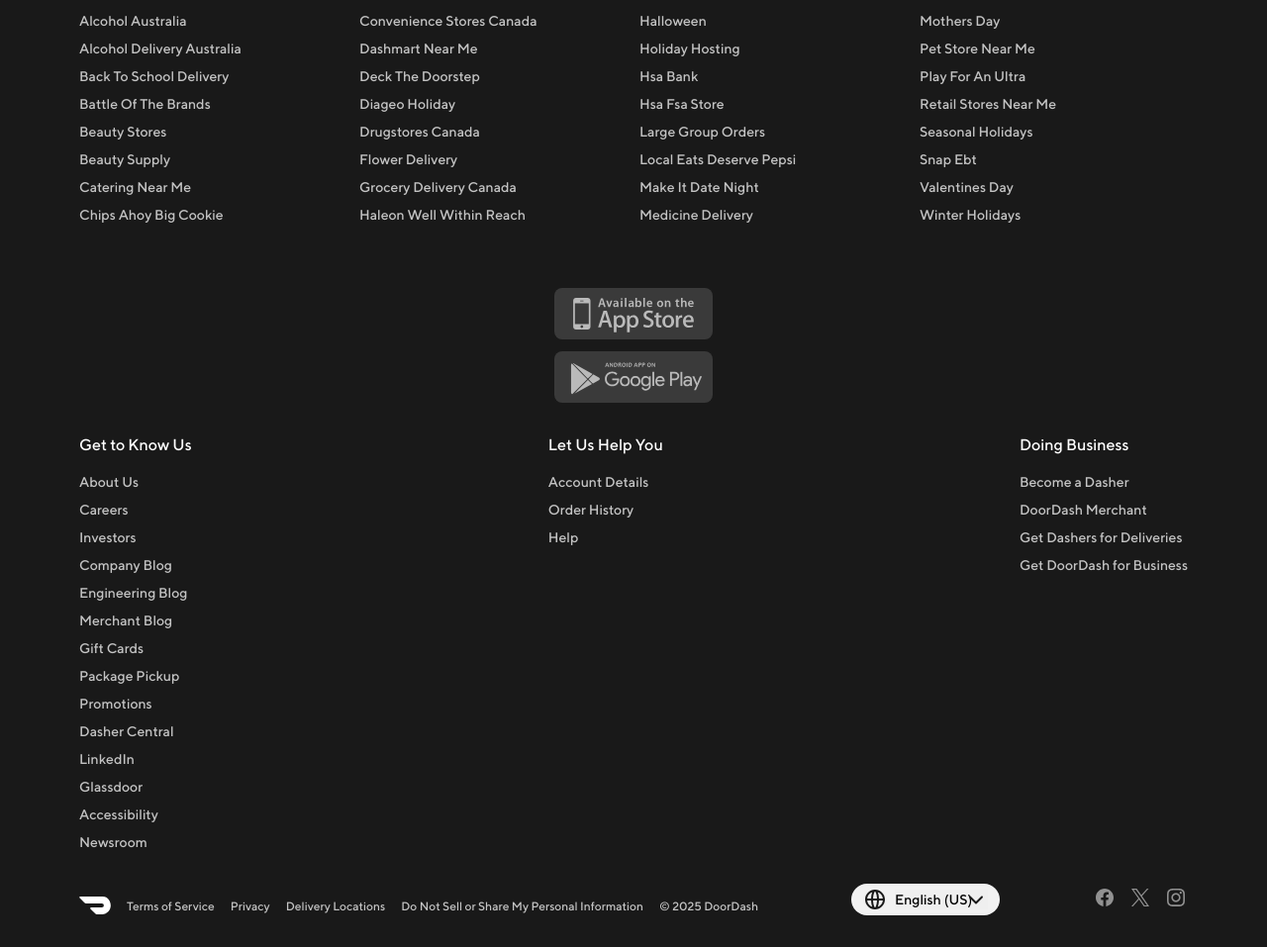
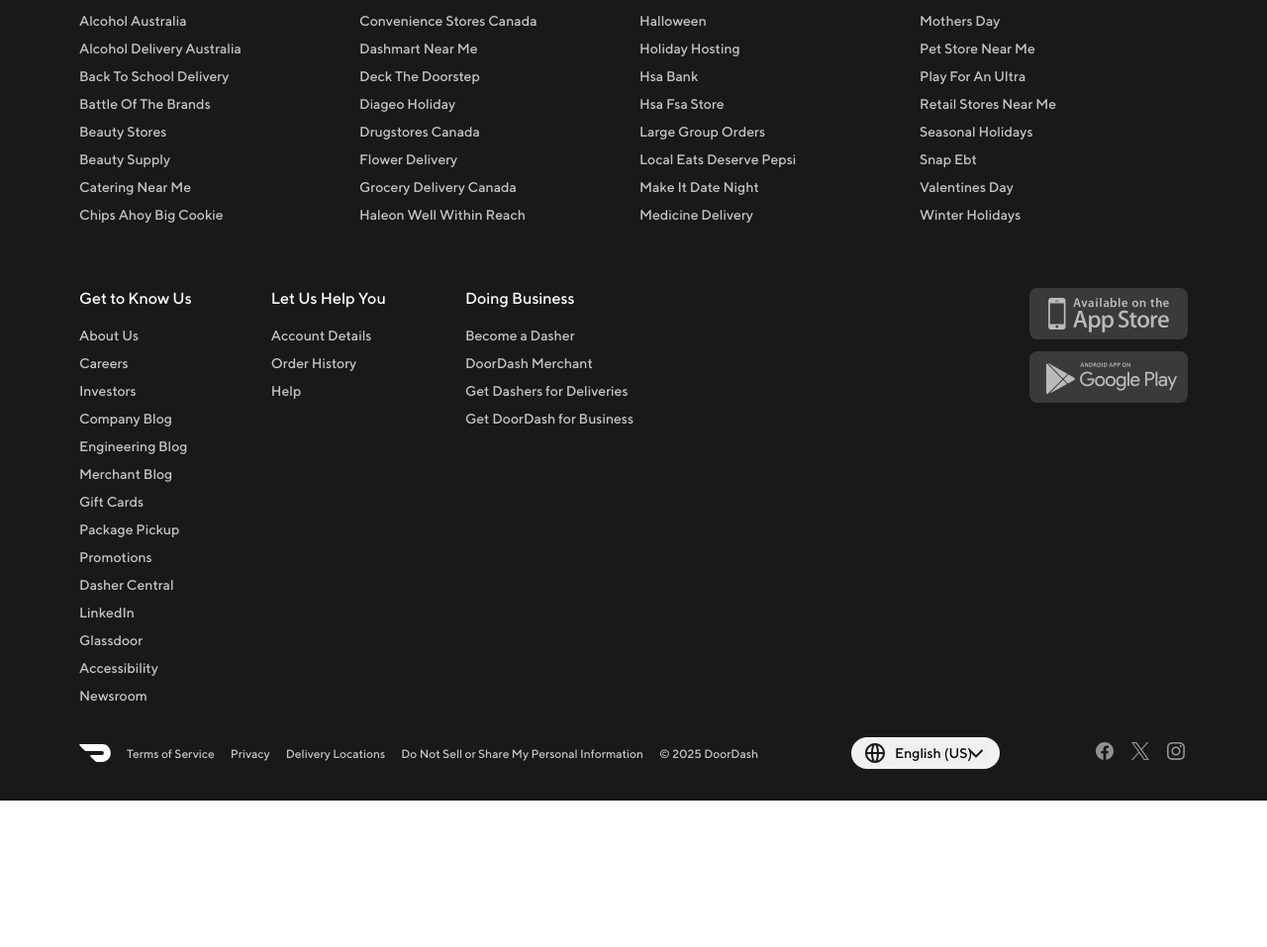
Before and after one commit to Adhinraj-M/DoorDash-clone, a plain HTML site: page index.html in a window 1280 px wide. Shown: the part 6187-7144 px from the top of the page at 99% size. After the commit the page ends 6996 px from the top, so only its background shows below. Drawn offline with Linux system fonts and the light colour scheme.

Commit message:
errors fixed

```diff
--- a/styles.css
+++ b/styles.css
@@ -1944,6 +1944,14 @@
     flex: 1 1 0%;
   }
 
+  footer .lang-select-container {
+    padding: 0px 12px;
+  }
+
+  footer .footer-end-container .terms-con-container{
+    margin-top: 0px;
+  }
+
 }
 
 /* center text size increse */
@@ -1961,6 +1969,8 @@
   .fixed-header-container .logo-svg .doordash-text {
     display: none;
   }
+
+
 }
 
 /* labtop (medium) screen */
@@ -2002,6 +2012,15 @@
   .fixed-header-container .logo-svg .icon {
     margin-right: 8px;
   }
+  footer .more-details-container{
+    flex-direction: row;
+  }
+  footer .stores-container{
+    flex-direction: row;
+  }
+footer .stores-container .stores-container-2 {
+  flex:none;
+}
 }
 
 /* arrow color and background change */
@@ -2083,6 +2102,8 @@
   .input-btn-container .right-arrow button .white-arrow {
     display: none;
   }
+
+
 }
 
 /* laptop (large) screen */
@@ -2091,4 +2112,11 @@
   .input-btn-container .right-arrow button .white-arrow {
     background-color: #eb1700ff;
   }
-}
+
+   .main-container .center-img-container{
+    background: url("https://img.cdn4dd.com/cdn-cgi/image/fit=cover,format=auto,quality=60/https://cdn.doordash.com/managed/consumer/seo/home/hero_v3/hero_desktop.png");
+    background-size: cover;
+    background-position: center center;
+    height: 650px;
+  }
+}
```
